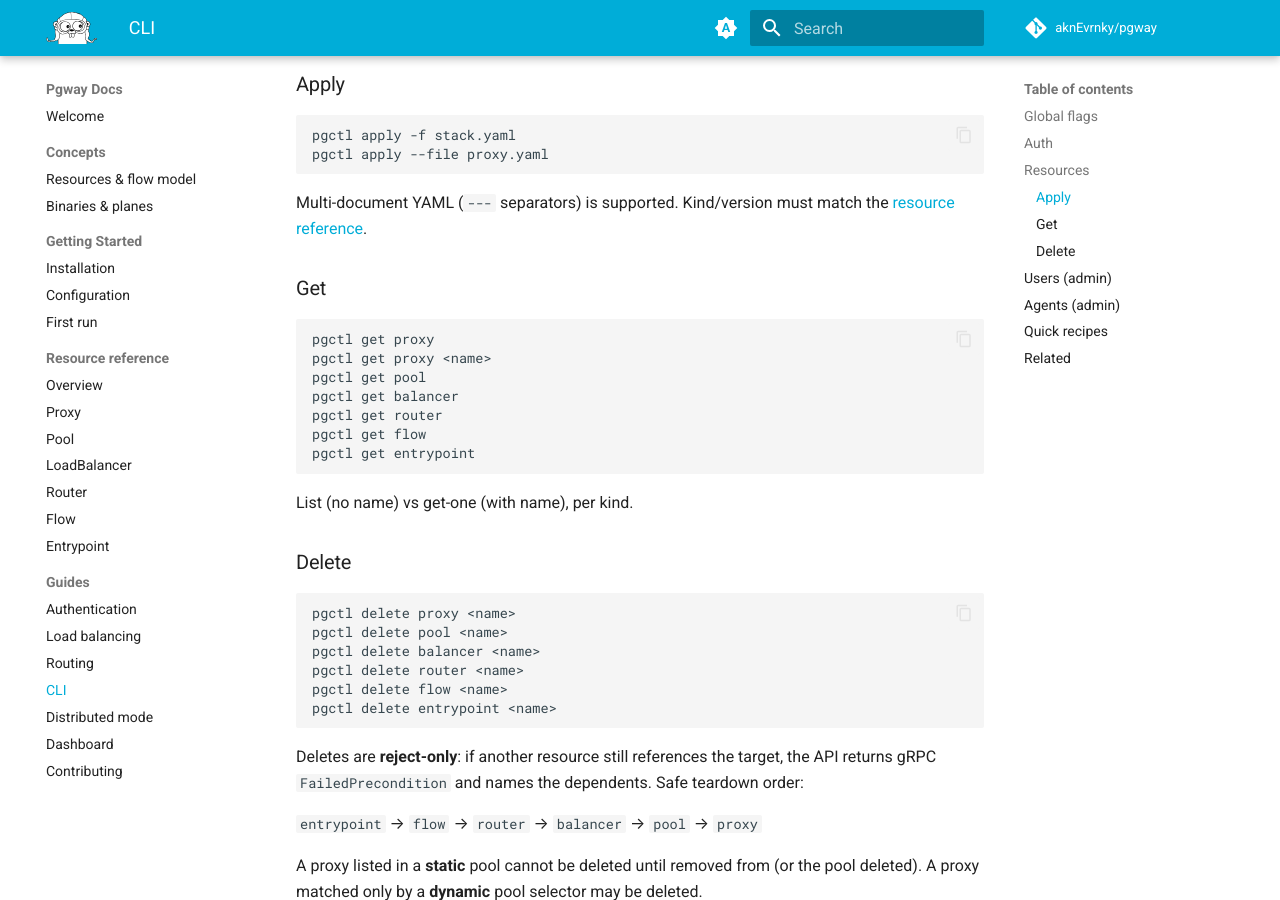
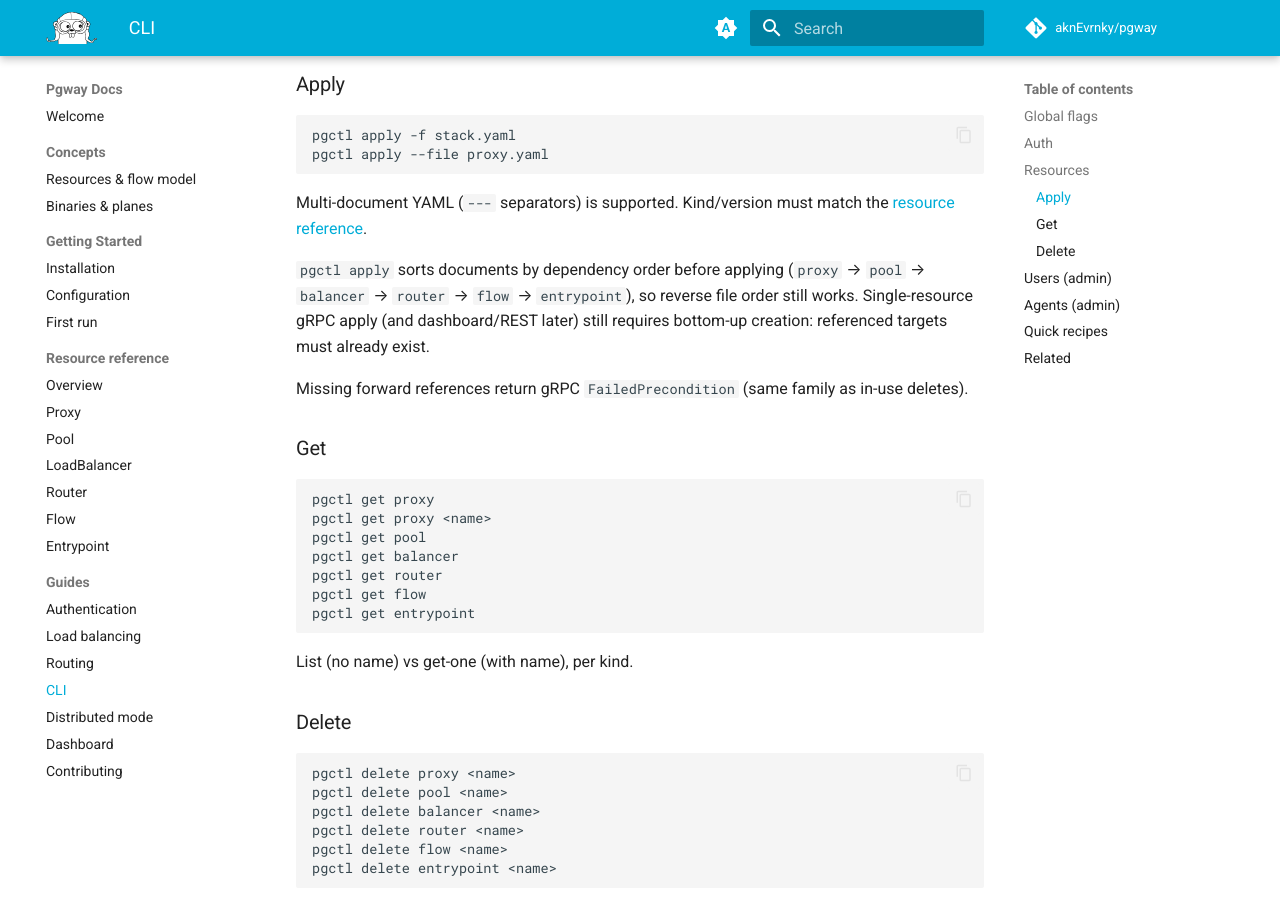
Before and after one commit to aknEvrnky/pgway-docs, an MkDocs documentation site: the page built from docs/guides/cli.md, in a window 1280 px wide and 900 px high, scrolled down 1035 px. Built offline with MkDocs 1.6.1 and Material for MkDocs 9.7.7, drawn with Linux system fonts in a browser that asks for light colours; comment, search, counter and statistics services are not loaded.

Commit message:
docs: document apply-time forward refs and ApplyAll sort order

````diff
--- a/docs/guides/cli.md
+++ b/docs/guides/cli.md
@@ -38,6 +38,12 @@
 ```
 
 Multi-document YAML (`---` separators) is supported. Kind/version must match the [resource reference](../reference/index.md).
+
+`pgctl apply` sorts documents by dependency order before applying
+(`proxy` → `pool` → `balancer` → `router` → `flow` → `entrypoint`), so reverse file order still works.
+Single-resource gRPC apply (and dashboard/REST later) still requires bottom-up creation: referenced targets must already exist.
+
+Missing forward references return gRPC `FailedPrecondition` (same family as in-use deletes).
 
 ### Get
 
````
Also changed, not shown: docs/concepts/resources.md (+4 -0 lines).
